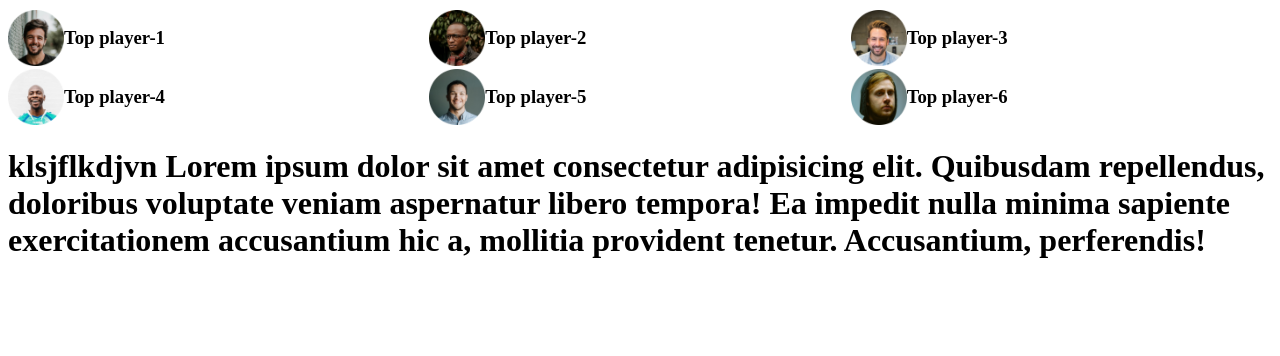
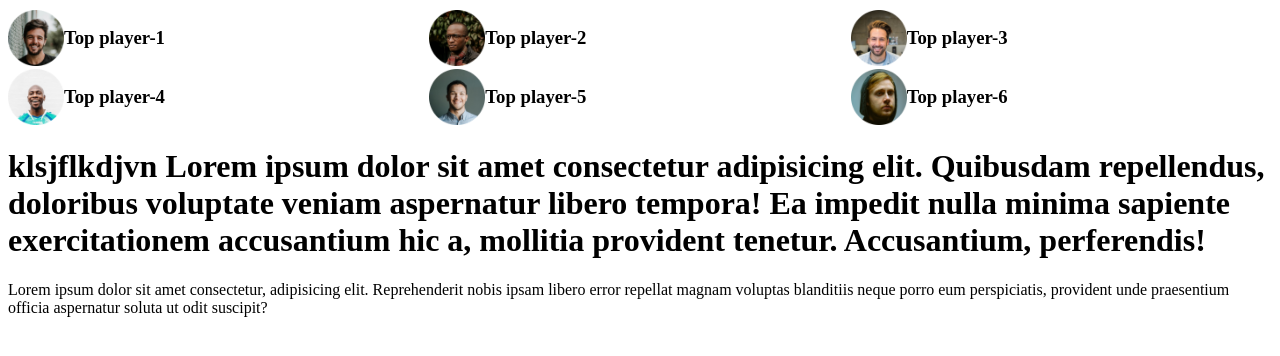
Before and after one commit to Osman-mahmud/leader-board2.0, a plain HTML site: page index.html in a window 1280 px wide. Drawn offline with Linux system fonts and the light colour scheme.

Commit message:
commit polease

```diff
--- a/index.html
+++ b/index.html
@@ -50,6 +50,9 @@
     <h1>klsjflkdjvn Lorem ipsum dolor sit amet consectetur adipisicing elit. Quibusdam repellendus, doloribus voluptate
         veniam aspernatur libero tempora! Ea impedit nulla minima sapiente exercitationem accusantium hic a, mollitia
         provident tenetur. Accusantium, perferendis!</h1>
+    <p>Lorem ipsum dolor sit amet consectetur, adipisicing elit. Reprehenderit nobis ipsam libero error repellat magnam
+        voluptas blanditiis neque porro eum perspiciatis, provident unde praesentium officia aspernatur soluta ut odit
+        suscipit?</p>
 </body>
 
 </html>
```
